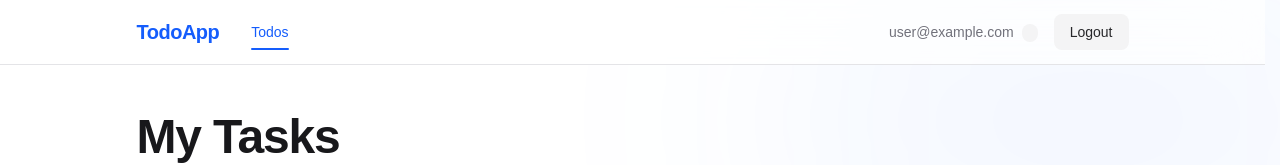
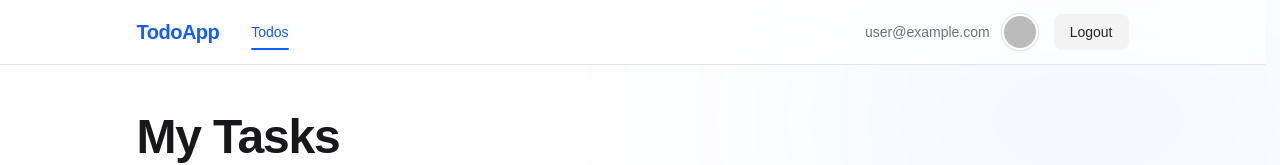
Before and after one commit to olajbanyasz/next-todo-app, a Next.js app: page /todos in a window 1280 px wide. Shown: the top 165 px of the page. Built offline with nearby package versions, Linux system fonts and the light colour scheme; no server answers; the database is empty; sample sign-in values are in the browser's storage.

Commit message:
navbar extended with github avatar

```diff
--- a/app/components/Navbar.tsx
+++ b/app/components/Navbar.tsx
@@ -22,9 +22,30 @@ export default async function Navbar() {
           </div>
         </div>
         <div className="flex items-center gap-4">
-          <span className="text-sm text-zinc-500 dark:text-zinc-400 hidden sm:block">
-            {session.user.email} <span className="text-xs px-2 py-0.5 rounded-full bg-zinc-100 dark:bg-zinc-800 ml-2">{session.user.role}</span>
-          </span>
+          <div className="flex items-center gap-3">
+            <span className="text-sm text-zinc-500 dark:text-zinc-400 hidden sm:block">
+              {session.user.email}
+            </span>
+            <div className="relative group cursor-help">
+              <div className="w-9 h-9 rounded-full overflow-hidden border-2 border-white dark:border-zinc-900 shadow-sm ring-1 ring-zinc-200 dark:ring-zinc-800 transition-transform group-hover:scale-105">
+                {session.user.image ? (
+                  /* eslint-disable-next-line @next/next/no-img-element */
+                  <img
+                    src={session.user.image}
+                    alt={session.user.name || 'User'}
+                    className="w-full h-full object-cover"
+                  />
+                ) : (
+                  <div className="w-full h-full bg-gradient-to-br from-blue-500 to-indigo-600 flex items-center justify-center text-white text-xs font-bold">
+                    {session.user.name?.[0]?.toUpperCase() || session.user.email?.[0]?.toUpperCase() || '?'}
+                  </div>
+                )}
+              </div>
+              <div className="absolute top-full right-0 mt-2 px-2 py-1 bg-zinc-900 dark:bg-zinc-100 text-zinc-100 dark:text-zinc-900 text-[10px] font-bold rounded shadow-xl opacity-0 group-hover:opacity-100 transition-all transform translate-y-1 group-hover:translate-y-0 pointer-events-none uppercase tracking-widest z-[60] whitespace-nowrap">
+                {session.user.role}
+              </div>
+            </div>
+          </div>
           <form action={async () => {
             "use server"
             await signOut({ redirectTo: "/login" })
--- a/lib/auth.ts
+++ b/lib/auth.ts
@@ -57,7 +57,8 @@ export const { handlers, signIn, signOut, auth } = NextAuth({
           id: user.id,
           email: user.email,
           name: user.name,
-          role: user.role
+          role: user.role,
+          image: user.image
         }
       }
     })
```
